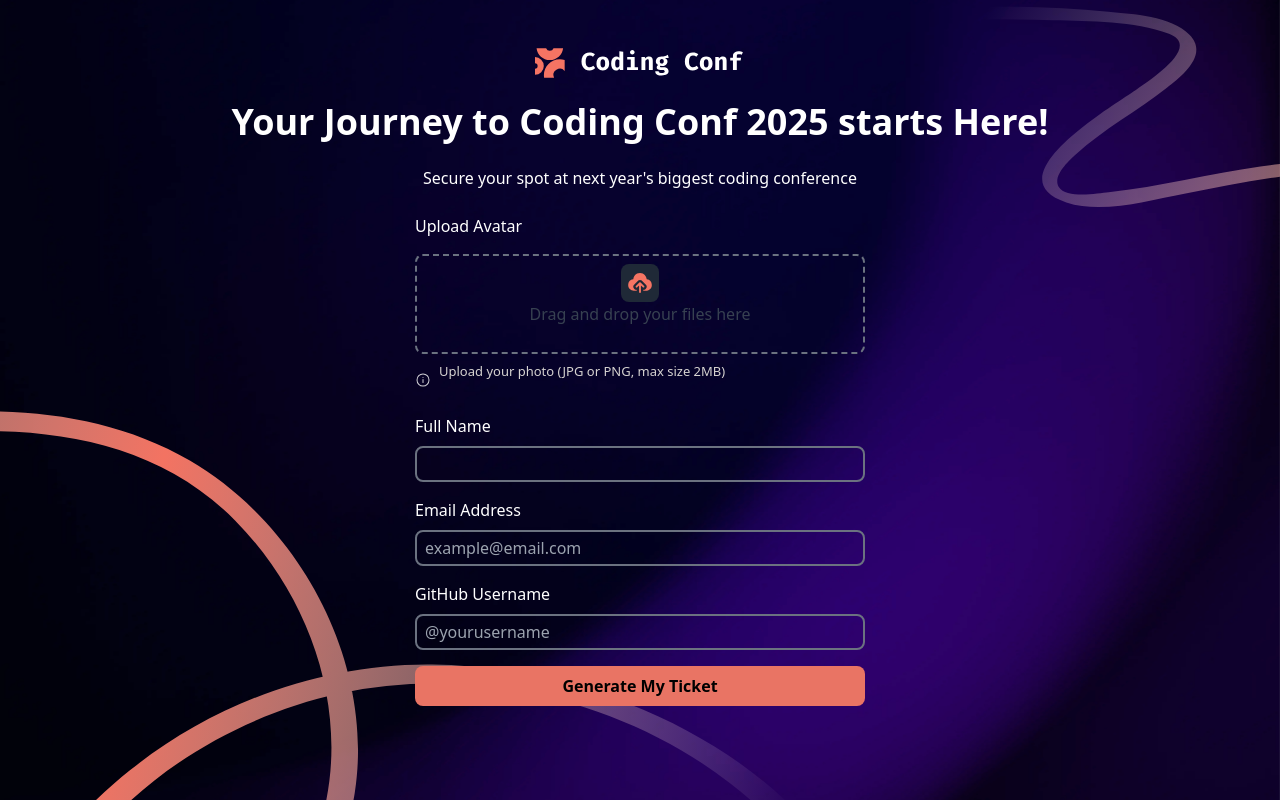
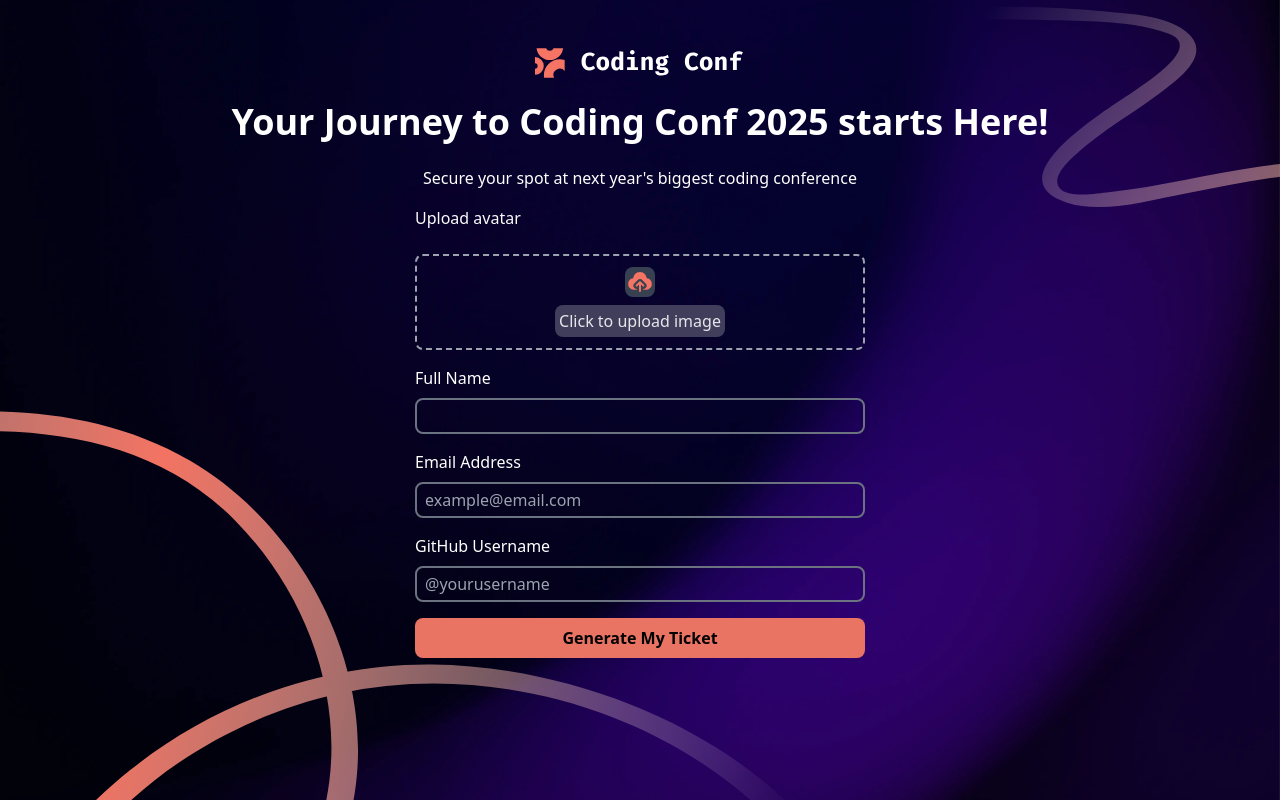
Before and after one commit to mohadeseSadri/Conference-ticket, a React (Vite) app in the folder Ticket/: page / in a window 1280 px wide. Built offline with nearby package versions, Linux system fonts and the light colour scheme.

Commit message:
Building avatore upload

```diff
--- a/Ticket/src/App.tsx
+++ b/Ticket/src/App.tsx
@@ -1,7 +1,6 @@
 import Form from "./Components/Form/Form";
 import Header from "./Components/Form/Header";
 import PatternBottomDesktop from "./Components/PatternBottom";
-import UploadAvatar from "./Components/Form/UploadAvatar";
 import Background from "./Components/Background";
 import "./App.css";
 import DesignTicket from "./Components/Ticket/designTicket";
--- /dev/null
+++ b/Ticket/src/Components/Form/AvatarUpload.tsx
@@ -0,0 +1,89 @@
+// AvatarUploader.tsx
+import React, { useState } from "react";
+import { Controller, type Control } from "react-hook-form";
+import UploadImg from "../UploadImg";
+
+type Props = {
+  control: Control<any>;
+  name: string;
+};
+
+export const AvatarUploader: React.FC<Props> = ({ control, name }) => {
+  const [preview, setPreview] = useState<string | null>(null);
+  const [error, setError] = useState<string | null>(null);
+
+  const maxSize = 500 * 1024;
+
+  const handleFileChange = (
+    file: File | null,
+    onChange: (file: File | null) => void,
+  ) => {
+    if (file) {
+      if (file.size > maxSize) {
+        setError("File too large. Please upload a photo under 500KB");
+        onChange(null);
+        setPreview(null);
+        return;
+      }
+      setError("");
+      onChange(file);
+      setPreview(URL.createObjectURL(file));
+    } else {
+      setError("");
+      onChange(null);
+      setPreview(null);
+    }
+  };
+
+  return (
+    <Controller
+      name={name}
+      control={control}
+      render={({ field: { value, onChange } }) => (
+        <div className="flex flex-col gap-2">
+          <p className="font-medium text-stone-50">Upload avatar</p>
+          <div className="flex h-24 w-[450px] flex-col items-center justify-center rounded-lg border-2 border-dashed border-gray-400 p-4">
+            {preview ? (
+              <img
+                src={preview}
+                alt="Preview"
+                className="h-10 w-10 rounded-lg object-cover shadow-md"
+              />
+            ) : (
+              <span className="text-gray-500">
+                <UploadImg />
+              </span>
+            )}
+            <input
+              type="file"
+              accept="image/png, image/jpeg"
+              className="hidden"
+              id="avatarInput"
+              onChange={(e) =>
+                handleFileChange(e.target.files?.[0] ?? null, onChange)
+              }
+            />
+            <div className="mt-2 flex">
+              <label
+                htmlFor="avatarInput"
+                className="mx-2 cursor-pointer rounded-lg bg-[#403E5A] p-1 text-gray-200 hover:underline"
+              >
+                {preview ? "Change Image" : "Click to upload image"}
+              </label>
+              {preview && (
+                <button
+                  type="button"
+                  className="mx-2 rounded-lg bg-[#403E5A] p-1 text-gray-200 hover:underline"
+                  onClick={() => handleFileChange(null, onChange)}
+                >
+                  Remove Image
+                </button>
+              )}
+            </div>
+          </div>
+          {error && <p className="mb-1 text-sm text-[#F57463]">{error}</p>}
+        </div>
+      )}
+    />
+  );
+};
--- a/Ticket/src/Components/Form/Form.tsx
+++ b/Ticket/src/Components/Form/Form.tsx
@@ -1,16 +1,18 @@
 import { useRandomNumber } from "../Ticket/RandomNumberContext";
-import { useForm } from "react-hook-form";
+import { FormProvider, useForm } from "react-hook-form";
 import { useNavigate } from "react-router-dom";
-import UploadAvatar from "./UploadAvatar";
+import { AvatarUploader } from "./AvatarUpload";
 
 type RegisterFormData = {
   name: string;
   email: string;
   userName: string;
+  avatar?: File | null;
 };
 
 function Form() {
   const navigate = useNavigate();
+  const methods = useForm<RegisterFormData>();
   const {
     register,
     handleSubmit,
@@ -25,10 +27,11 @@ function Form() {
 
   return (
     <>
+      <FormProvider {...methods}>
         <form onSubmit={handleSubmit(onSubmit)} className="relative z-[2]">
           <div className="flex items-center justify-center">
             <div>
-            <UploadAvatar />
+              <AvatarUploader control={methods.control} name="avatar" />
               <div>
                 <p className="mt-lg-3 mt-1 mb-2">Full Name</p>
                 <div className="flex items-center justify-center">
@@ -91,6 +94,7 @@ function Form() {
             </div>
           </div>
         </form>
+      </FormProvider>
     </>
   );
 }
--- a/Ticket/src/Components/Form/UploadAvatar.tsx
+++ /dev/null
@@ -1,162 +0,0 @@
-import { useState } from "react";
-import Upload from "../../assets/Images/icon-upload.svg";
-import Info from "../../assets/Images/icon-info.svg";
-
-function UploadAvatar() {
-  const [image, setImage] = useState<string | null>(null);
-  const [draggedFiles, setDraggedFiles] = useState<File[]>([]);
-  const [error, setError] = useState<string | null>(null);
-
-  const handleImageUplod = (event: React.ChangeEvent<HTMLInputElement>) => {
-    if (event.target.files && event.target.files.length > 0) {
-      const file = event.target.files[0];
-      const reader = new FileReader();
-      reader.onloadend = () => {
-        setImage(reader.result as string);
-      };
-      reader.readAsDataURL(file);
-    }
-  };
-
-  const handleDrop = (event: React.DragEvent<HTMLDivElement>) => {
-    event.preventDefault();
-    const files = Array.from(event.dataTransfer.files);
-    setDraggedFiles((prevFiles) => [...prevFiles, ...files]);
-    if (files.length > 0) {
-      validateFile(files[0]);
-    }
-    if (files[0] && files[0].type.startsWith("image/")) {
-      setImage(URL.createObjectURL(files[0]));
-    } else {
-      setImage(null);
-    }
-  };
-
-  const handleDragOver = (event: React.DragEvent<HTMLDivElement>) => {
-    event.preventDefault();
-  };
-
-  const validateFile = (file: { size: number; type: string }) => {
-    setError("");
-    const allowedTypes = ["image/jpeg", "image/png", "image/gif"];
-    if (!allowedTypes.includes(file.type)) {
-      setError("Only JPEG, PNG and GIF files are allowed.");
-      return;
-    }
-
-    const maxSize = 2 * 1024 * 1024;
-    if (file.size > maxSize) {
-      setError("File size must be less than 2MB.");
-      return;
-    }
-  };
-
-  const clearFiles = () => {
-    setImage(null);
-    setDraggedFiles([]);
-  };
-
-  const changeImage = () => {
-    setImage(null);
-    setDraggedFiles([]);
-  };
-
-  return (
-    <>
-      <div className="display:inline-block; position: relative">
-        <div className="flex items-center justify-center mt-2">
-          <div>
-            <div>
-              <p>Upload Avatar</p>
-            </div>
-
-            <div
-              className="flex items-center justify-center mt-2"
-              onDrop={handleDrop}
-              onDragOver={handleDragOver}
-            >
-              <div className="w-[450px] h-[100px] pt-2 px-20 border-2 border-dashed border-gray-500 cursor-pointer border-raduce rounded-lg">
-                <div className="flex items-center justify-center">
-                  {image ? (
-                    <img
-                      src={image}
-                      alt="Change Avatar"
-                      className="w-10 h-10 border-2 border-gray-500 border-raduce rounded-lg"
-                    />
-                  ) : (
-                    <img
-                      src={Upload}
-                      alt="Upload"
-                      className="bg-gray-800 border-raduce rounded-lg p-1"
-                    />
-                  )}
-                </div>
-
-                <div className="flex items-center justify-center">
-                  <div className="text-center">
-                    {image ? (
-                      ""
-                    ) : (
-                      <>
-                        <p className="text-l font-medium text-gray-700">
-                          Drag and drop your files here
-                        </p>
-                      </>
-                    )}
-                    {error ? (
-                      ""
-                    ) : (
-                      <>
-                        <div className="p-4">
-                          <div className="text-center cursor-pointer transition-colors">
-                            {draggedFiles.length > 0 && (
-                              <>
-                                <button
-                                  type="button"
-                                  className="mt-1 mx-2 px-2 text-white bg-gray-800 border-raduce rounded-lg cursor-pointer hover:underline"
-                                  onClick={clearFiles}
-                                >
-                                  Remove image
-                                </button>
-                                <button
-                                  type="button"
-                                  className="mt-1 mx-2 px-2 text-white bg-gray-800 border-raduce rounded-lg cursor-pointer hover:underline"
-                                  title="Change image"
-                                  onClick={changeImage}
-                                >
-                                  Change image
-                                </button>
-                              </>
-                            )}
-                          </div>
-                        </div>
-                      </>
-                    )}
-                    <input
-                      type="file"
-                      accept="image/*"
-                      onChange={handleImageUplod}
-                      className="ml-10 cursor-pointer hidden"
-                    />
-                  </div>
-                </div>
-              </div>
-            </div>
-            {error ? (
-              <p className="text-red-500 flex mt-2 text-[70%]">{error}</p>
-            ) : (
-              <div className="flex mt-2">
-                <img src={Info} alt="Info" className="pr-2" />
-                <p className="text-[13px] text-stone-300">
-                  Upload your photo (JPG or PNG, max size 2MB)
-                </p>
-              </div>
-            )}
-          </div>
-        </div>
-      </div>
-    </>
-  );
-}
-
-export default UploadAvatar;
--- /dev/null
+++ b/Ticket/src/Components/UploadImg.tsx
@@ -0,0 +1,7 @@
+import uploadLogo from "../assets/Images/icon-upload.svg";
+
+function UploadImg() {
+  return <><img src={uploadLogo} alt="uploadLogo" className="bg-gray-700 rounded-lg" /></>;
+}
+
+export default UploadImg;
```
Lines whose indentation alone changed are shown as unchanged.
